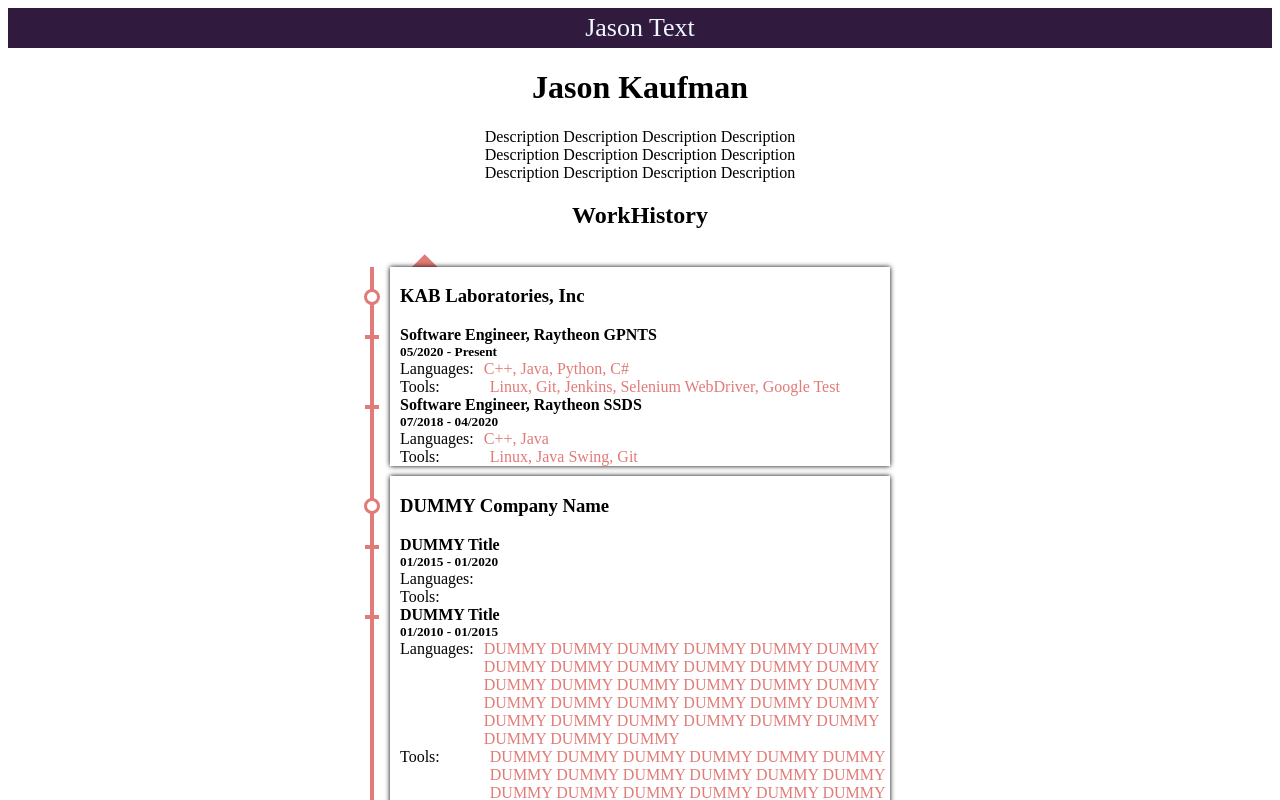
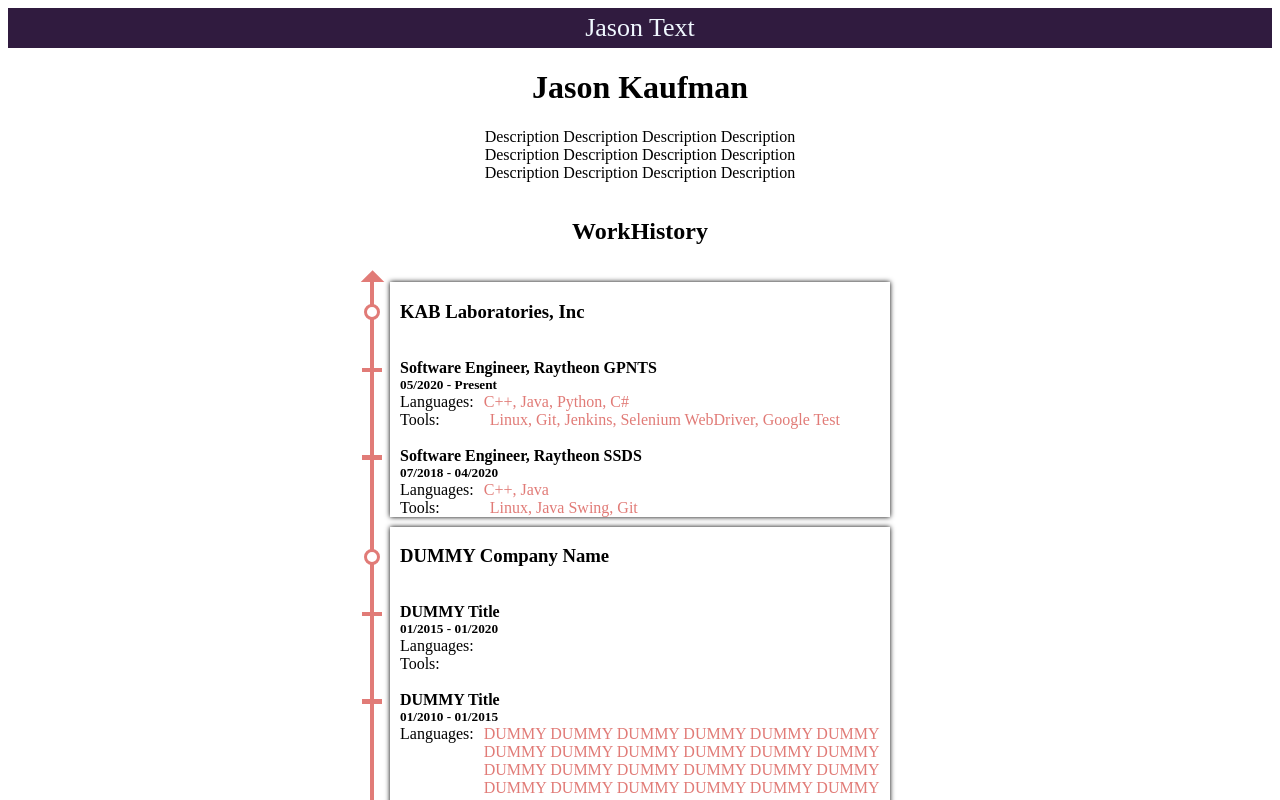
Before and after one commit to jmkaufman/Portfolio, a React (Create React App) app in the folder client/: page / in a window 1280 px wide. Shown: the top 800 px of the page. Built offline with nearby package versions, Linux system fonts and the light colour scheme; the HTML template or start-up script is replaced by a standard one.

Commit message:
Fixed up the triangle and made the lines better on the timeline.

```diff
--- a/client/public/WorkHistory.json
+++ b/client/public/WorkHistory.json
@@ -45,8 +45,8 @@
           "title": "DUMMY Title",
           "startDate": "01/2005",
           "endDate": "01/2010",
-          "languages": "",
-          "frameworks": ""
+          "languages": "DUMMY DUMMY DUMMY DUMMY DUMMY DUMMY DUMMY DUMMY DUMMY DUMMY DUMMY DUMMY DUMMY DUMMY DUMMY DUMMY DUMMY DUMMY DUMMY DUMMY DUMMY DUMMY DUMMY DUMMY DUMMY DUMMY DUMMY DUMMY DUMMY DUMMY DUMMY DUMMY DUMMY",
+          "frameworks": "DUMMY DUMMY DUMMY DUMMY DUMMY DUMMY DUMMY DUMMY DUMMY DUMMY DUMMY DUMMY DUMMY DUMMY DUMMY DUMMY DUMMY DUMMY DUMMY DUMMY DUMMY DUMMY DUMMY DUMMY DUMMY DUMMY DUMMY DUMMY DUMMY DUMMY DUMMY DUMMY DUMMY"
         },
         {
           "title": "DUMMY Title",
--- a/client/src/WorkHistory.js
+++ b/client/src/WorkHistory.js
@@ -24,7 +24,7 @@ function WorkHistory() {
   }
 
   return (
-    <div>
+    <div className='workhistory'>
       <h2>WorkHistory</h2>
       <div className='triangle'/>
       <div>{!data ? 'Loading...' : createWorkHistory()}</div>
--- a/client/src/WorkHistoryBlock.js
+++ b/client/src/WorkHistoryBlock.js
@@ -10,7 +10,7 @@ function WorkHistoryBlock(props) {
 
       infoBlock.push(
       <div key={id++}>
-        <span className='line'/>
+        <div className='line'/>
         <div>
           <h4>{projects.title}</h4>
           <h5>{projects.startDate} - {projects.endDate}</h5>
--- a/client/src/stylesheets/Block.css
+++ b/client/src/stylesheets/Block.css
@@ -1,3 +1,11 @@
+.workhistory{
+  margin: 0px auto 10px;
+  width: 500px;
+  position: relative;
+  display: flex;
+  flex-direction: column;
+}
+
 .history-block-wrapper{
   margin: 0px auto 10px;
   width: 500px;
@@ -76,22 +84,31 @@
 }
 
 .line {
-  background-color: #fff;
-  border: 2px solid #e17b77;
-  border-radius: 0%;
-  position: absolute;
-  left: calc(0% - 25px);
-  width: 10px;
-  height: 0px;
-  z-index: 100;
-  margin-top: 9px;
+  top: 26px;
+  left: -37.8px;
+  width:100%;
+  padding-bottom:3.55%; /* = width / 1.41 */
+  position:relative;
+  overflow:hidden;
+}
+
+.line:before {
+  content:'';
+  position:absolute;
+  top:0; left:0;
+  width:4%; height:25%;
+  background : #e17b77;
+
+  -webkit-transform-origin:0 100%;
+  -ms-transform-origin:0 100%;
+  transform-origin:0 100%;
 }
 
 .triangle {
-  width:2%;
-  padding-bottom:1.42%; /* = width / 1.41 */
+  left: -30.1px;
+  width:5%;
+  padding-bottom:3.55%; /* = width / 1.41 */
   position:relative;
-  left: 404px;
   overflow:hidden;
 }
 
```
